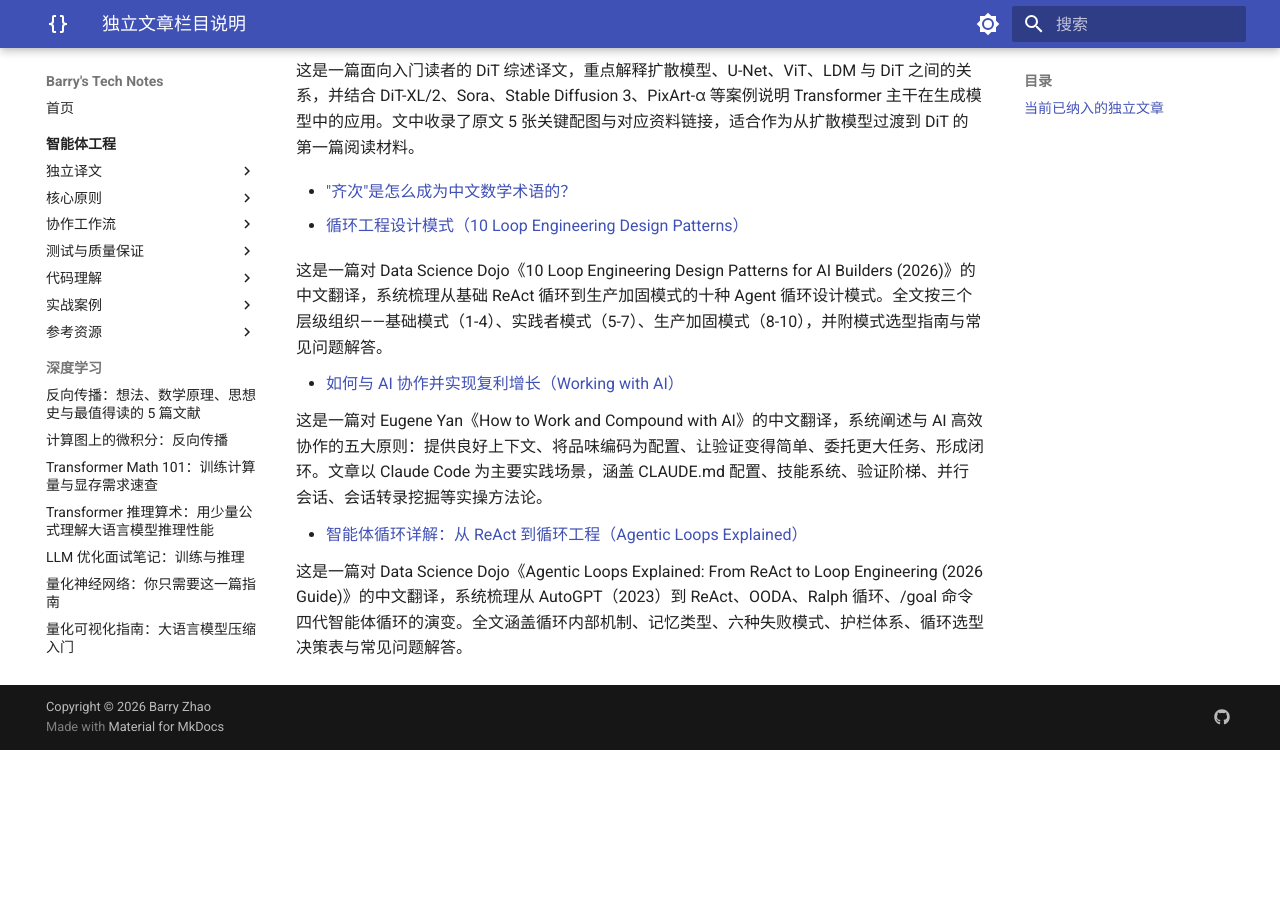
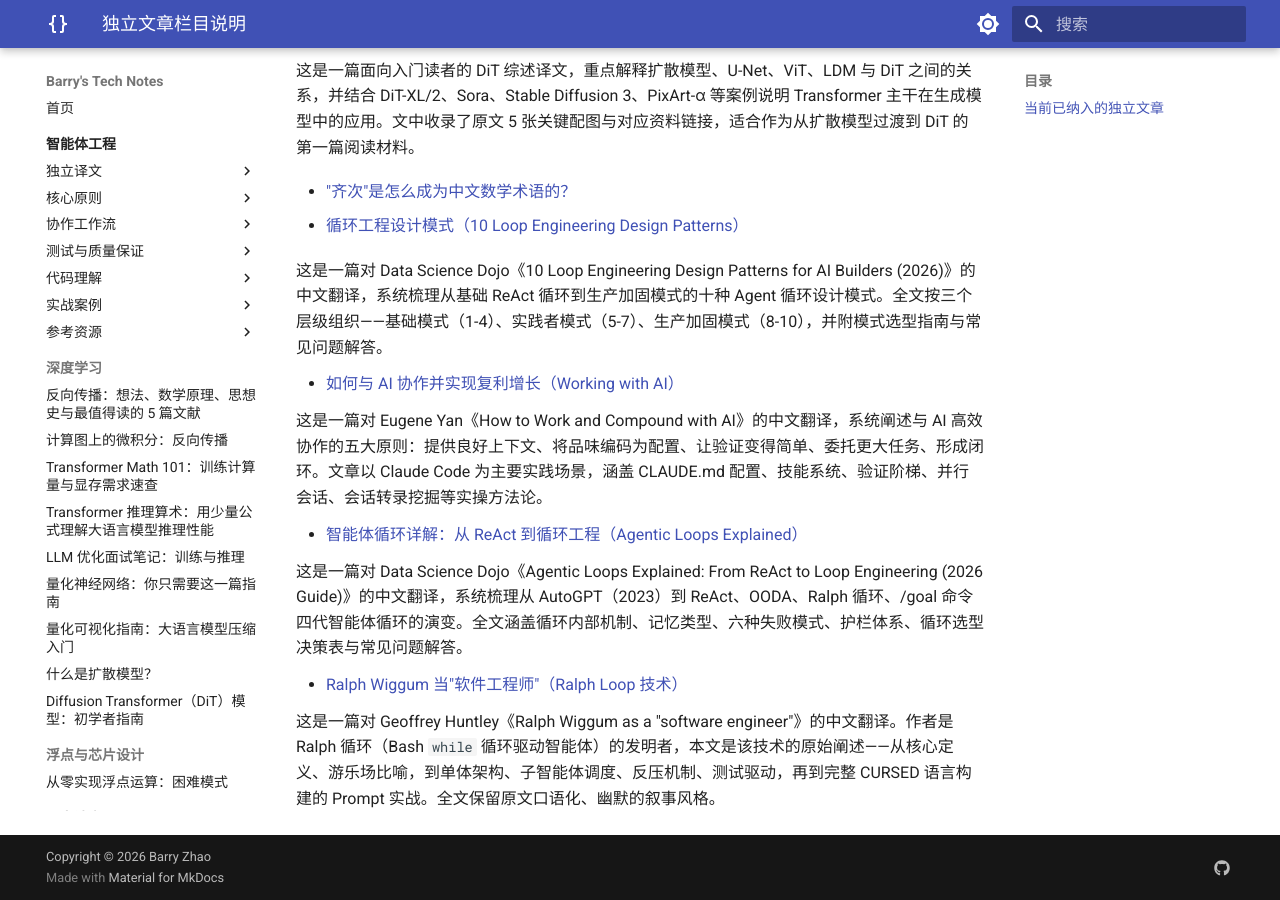
Before and after one commit to mypopydev/mypopydev.github.io, an MkDocs documentation site: the page built from docs/articles/index.md, in a window 1280 px wide and 900 px high, scrolled down 1566 px. Built offline with MkDocs 1.6.1 and Material for MkDocs 9.7.7, drawn with Linux system fonts in a browser that asks for light colours; before the commit the page ends 2316 px from its top, so only the background shows below that.

```diff
--- a/docs/articles/index.md
+++ b/docs/articles/index.md
@@ -57,3 +57,7 @@
 - [智能体循环详解：从 ReAct 到循环工程（Agentic Loops Explained）](./agentic-loops-explained-zh.md)
 
   这是一篇对 Data Science Dojo《Agentic Loops Explained: From ReAct to Loop Engineering (2026 Guide)》的中文翻译，系统梳理从 AutoGPT（2023）到 ReAct、OODA、Ralph 循环、/goal 命令四代智能体循环的演变。全文涵盖循环内部机制、记忆类型、六种失败模式、护栏体系、循环选型决策表与常见问题解答。
+
+- [Ralph Wiggum 当"软件工程师"（Ralph Loop 技术）](./ralph-wiggum-zh.md)
+
+  这是一篇对 Geoffrey Huntley《Ralph Wiggum as a "software engineer"》的中文翻译。作者是 Ralph 循环（Bash `while` 循环驱动智能体）的发明者，本文是该技术的原始阐述——从核心定义、游乐场比喻，到单体架构、子智能体调度、反压机制、测试驱动，再到完整 CURSED 语言构建的 Prompt 实战。全文保留原文口语化、幽默的叙事风格。
--- a/mkdocs.yml
+++ b/mkdocs.yml
@@ -81,6 +81,7 @@ nav:
           - 循环工程设计模式（10 Loop Engineering Design Patterns）: articles/loop-engineering-design-patterns-zh.md
           - 如何与 AI 协作并实现复利增长（Working with AI）: articles/working-with-ai-zh.md
           - 智能体循环详解：从 ReAct 到循环工程（Agentic Loops Explained）: articles/agentic-loops-explained-zh.md
+          - Ralph Wiggum 当"软件工程师"（Ralph Loop 技术）: articles/ralph-wiggum-zh.md
       - 核心原则:
           - 什么是智能体工程？: series/agentic-engineering-patterns/what_is_agentic_engineering_demo_zh.md
           - 现在，写代码很便宜: series/agentic-engineering-patterns/writing_code_is_cheap_now_demo_zh.md
```
Also changed, not shown: docs/index.md (+1 -0 lines).
